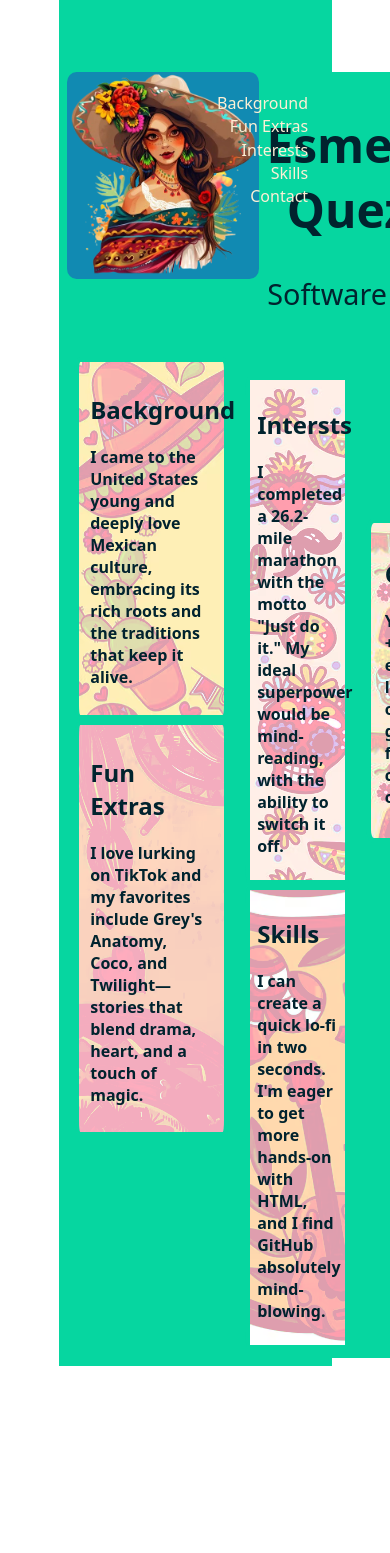
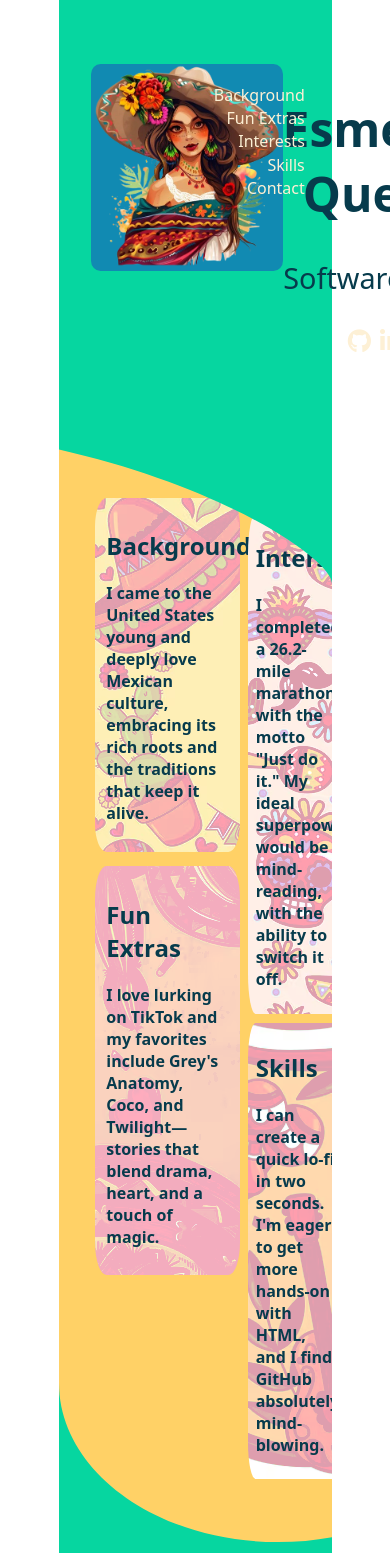
Before and after one commit to BinuBims/Esmeralda_aboutme_page, a plain HTML site: page index.html in a window 390 px wide. Shown: the top 1553 px of the page. Before the commit the page ends 1366 px from the top, so only its background shows below. Drawn offline with Linux system fonts and the light colour scheme; a web font is replaced by a local one.

Commit message:
add svg to the main section(yellow), fixed log background menu,still has to work on media query

```diff
--- a/index.html
+++ b/index.html
@@ -3,7 +3,8 @@
 <head>
     <meta charset="UTF-8">
     <meta name="viewport" content="width=<device-width>, initial-scale=1.0">
-    <title>Document</title>
+    <title>Esmeralda Quezada</title>
+    <script src="https://kit.fontawesome.com/b4e1818940.js" crossorigin="anonymous"></script>
     <link rel="preconnect" href="https://fonts.googleapis.com">
     <link rel="preconnect" href="https://fonts.gstatic.com" crossorigin>
     <link href="https://fonts.googleapis.com/css2?family=Irish+Grover&family=Roboto:ital,wght@0,100..900;1,100..900&display=swap" rel="stylesheet">
@@ -12,38 +13,43 @@
 <body>
     <div class="main-background">
     <header>
+
         <img src="Capture-removebg-preview.png" alt="profile picture"/>
         <div class="about-me">
             <h1>Esmeralda Quezada</h1>
             <p>Software Engineer</p>
+            <a href="#"><i class="fa fa-github"></i></a>
+            <a href="#"><i class="fa fa-linkedin"></i></a>
+            <a href="#"><i class="fa fa-twitter"></i></a>
+            <a href="#"><i class="fa fa-envelope"></i></a>
         </div>
         <ul>
             <li>
-                <a href="#">
+                <a href="#background">
                     <img src="Log_PNG_Clipart.png" />
                     <span>Background</span>
                 </a>
             </li>
             <li>
-                <a href="#">
+                <a href="#fun-extras">
                     <img src="Log_PNG_Clipart.png" />
                     <span>Fun Extras</span>
                 </a>
             </li>
             <li>
-                <a href="#">
+                <a href="#interests">
                     <img src="Log_PNG_Clipart.png" />
                     <span>Interests</span>
                 </a>
             </li>
             <li>
-                <a href="#">
+                <a href="#skills">
                     <img src="Log_PNG_Clipart.png" />
                     <span>Skills</span>
                 </a>
             </li>
             <li>
-                <a href="#">
+                <a href="#contact">
                     <img src="Log_PNG_Clipart.png" />
                     <span>Contact</span>
                 </a>
@@ -52,34 +58,46 @@
 
     </header>
     <main class="main">
+        <div class="custom-shape-divider-top-1741850489">
+            <svg data-name="Layer 1" xmlns="http://www.w3.org/2000/svg" viewBox="0 0 1200 120" preserveAspectRatio="none">
+                <path d="M741,116.23C291,117.43,0,27.57,0,6V120H1200V6C1200,27.93,1186.4,119.83,741,116.23Z" class="shape-fill"></path>
+            </svg>
+        </div>
         <div class="first-col">
-            <section class="background">
+            <section class="background" id="background">
                 <h2>Background</h2>
                 <p>I came to the United States young and deeply love Mexican culture, embracing its rich roots and the traditions that keep it alive.</p>
             </section>
-            <section class="fun-extras">
+            <section class="fun-extras" id="fun-extras">
                 <h2>Fun Extras</h2>
                 <p>I love lurking on TikTok and my favorites include Grey's Anatomy, Coco, and Twilight—stories that blend drama, heart, and a touch of magic.</p>
             </section>
         </div>
         <div class="second-col">
-            <section class="interests">
+            <section class="interests" id="interests">
                 <h2>Intersts</h2>
                 <p>I completed a 26.2-mile marathon with the motto "Just do it." My ideal superpower would be mind-reading, with the ability to switch it off.</p>
             </section>
-            <section class="skills">
+            <section class="skills" id="skills">
                 <h2>Skills</h2>
                 <p>I can create a quick lo-fi in two seconds. I'm eager to get more hands-on with HTML, and I find GitHub absolutely mind-blowing.</p>
             </section>
         </div>
         <div class="third-col">
             <img src="sonic.gif" alt="sonic running"/>
-            <section class="contact">
+            <section class="contact" id="contact">
                 <h2>Contact</h2>
                 <p>You can reach me at +123 456 7898, esmeralda@gmail.com, linked@esmeralda.com, or github@esmeralda.com for any inquiries or collaboration opportunities.</p>
             </section>
         </div>
+        <div class="custom-shape-divider-bottom-1741850970">
+            <svg data-name="Layer 1" xmlns="http://www.w3.org/2000/svg" viewBox="0 0 1200 120" preserveAspectRatio="none">
+                <path d="M600,112.77C268.63,112.77,0,65.52,0,7.23V120H1200V7.23C1200,65.52,931.37,112.77,600,112.77Z" class="shape-fill"></path>
+            </svg>
+        </div>
+
     </main>
     </div>
+
 </body>
 </html>
--- a/style.css
+++ b/style.css
@@ -1,7 +1,12 @@
 body{
     font-family: "Irish Grover", system-ui;
     margin:0 15%;
-    color:#01232e;
+    color:#073b4c;
+}
+
+.main-background{
+    background-color: #06d6a0;
+
 }
 
 div::after, .main::after{
@@ -18,12 +23,27 @@ h1{
 h1+p{
     font-size: 1.8em;
 }
+
+header i{
+    font-size: 1.5em;
+    color: #fdf0d5;
+    padding:1%;
+}
 .about-me{
     text-align: center;
 }
-div{
-    background: #06d6a0;
-    padding: 3%;
+
+.main{
+    background: #ffd166;
+    padding: 4em 2em;
+    position: relative; /* Ensure position for absolute children */
+    overflow: hidden;
+
+}
+
+.main div:not(:first-child):not(:last-child){
+    /* background: #06d6a0; */
+    padding: 0 2%;
 }
 
 li{
@@ -34,22 +54,21 @@ li{
 
 }
 
-a{
-    min-width: 100%;
-}
 
  span{
     padding-top:.8%;
+    padding-right:.85%;
     position:absolute;
     right: 21%;
     color:#fdf0d5;
-    max-width: 100%;
+
 }
 
 header, main{
     display:flex;
     justify-content:space-around;
     flex: 1;
+
 }
 
 
@@ -58,7 +77,7 @@ header, main{
 
 
 header{
-    padding-top:4em;
+    padding:4em 2em;
 }
 
 header>img{
@@ -69,10 +88,11 @@ header>img{
 }
 
 
-main section{
-    padding:7%;
-    border: 5px solid #06d6a0;
-    border-radius: 4%;
+.main section{
+    margin:10% 0;
+    padding:8%;
+    /* border: 10px solid #06d6a0; */
+    border-radius: 8%;
     font-weight: bold;
 
 }
@@ -80,25 +100,27 @@ main section{
 
 
 .second-col{
-    padding-top: 10%;
+    margin-top: 10%;
 }
 
 
 .third-col{
-    padding-top: 20%;
+    margin-top: 20%;
     text-align: center;
 }
 
 .third-col section{
     text-align: start
 }
+
+
 img{
-    max-width:7em;
-    border-radius: 10%;
+    max-width:8.5em;
+    /* border-radius: 10%; */
 }
 
 .background, .fun-extras, .interests, .skills, .contact{
-    color:#01232e;
+    color:#073b4c;
     background-image:url(background.avif);
     background-color: #de9eae;
     background-blend-mode: lighten;
@@ -124,3 +146,52 @@ img{
 .contact{
     background-image:url(contacts.jpg)
 }
+
+
+.custom-shape-divider-top-1741850489 {
+    position: absolute;
+    top: 0;
+    left: 0;
+    width: 100%;
+    overflow: hidden;
+    line-height: 0;
+    transform: rotate(180deg);
+}
+
+.custom-shape-divider-top-1741850489 svg {
+    position: relative;
+    display: block;
+    width: calc(300% + 1.3px);
+    height: 173px;
+}
+
+.custom-shape-divider-top-1741850489 .shape-fill {
+    fill: #06d6a0;
+}
+
+.custom-shape-divider-bottom-1741850970 {
+    position: absolute;
+    bottom: 0;
+    left: 0;
+    width: 100%;
+    overflow: hidden;
+    line-height: 0;
+}
+
+.custom-shape-divider-bottom-1741850970 svg {
+    position: relative;
+    display: block;
+    width: calc(160% + 1.3px);
+    height: 181px;
+}
+
+.custom-shape-divider-bottom-1741850970 .shape-fill {
+    fill: #06d6a0;
+}
+
+/* @media (min-width: 1496px){
+    span{
+        right:10%;
+    }
+
+} */
```
